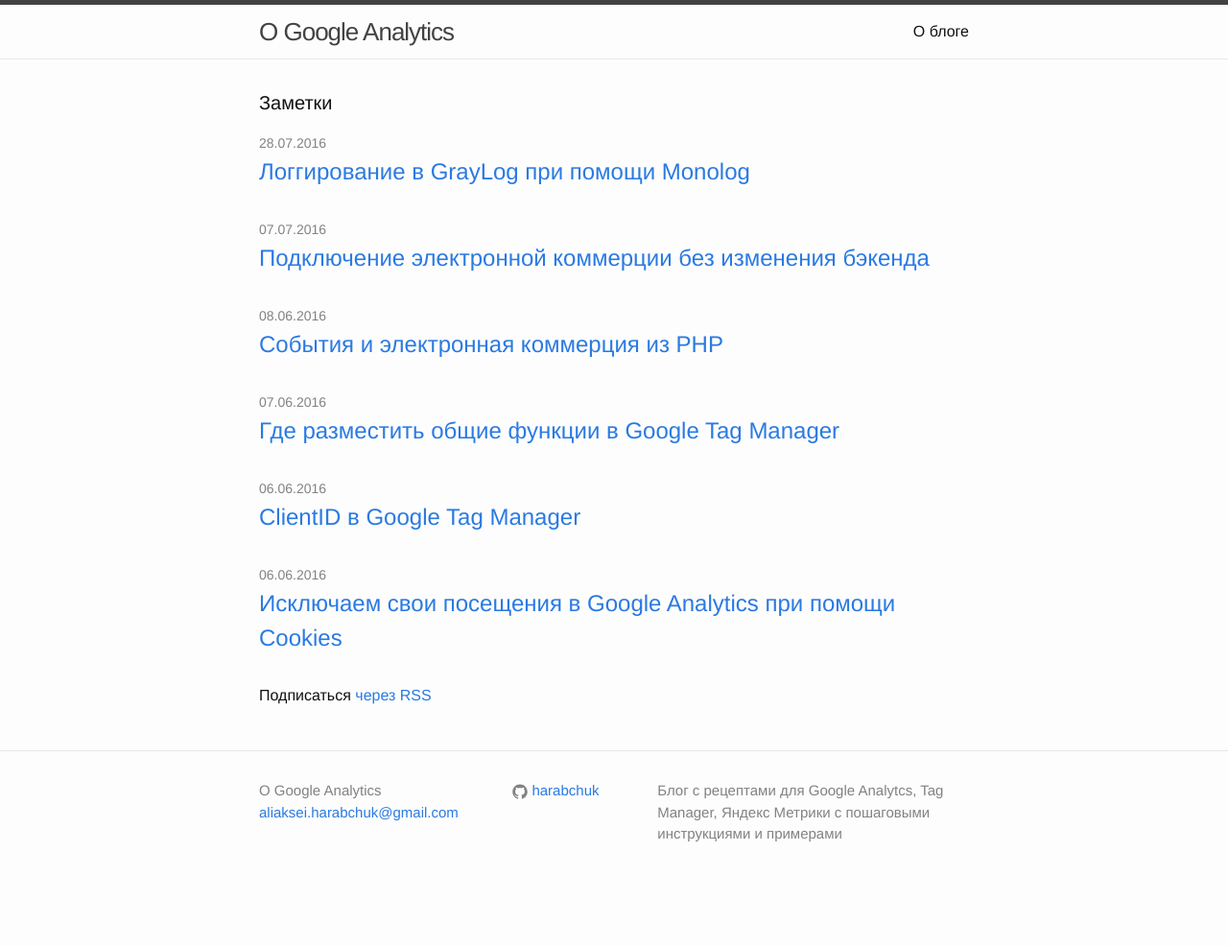
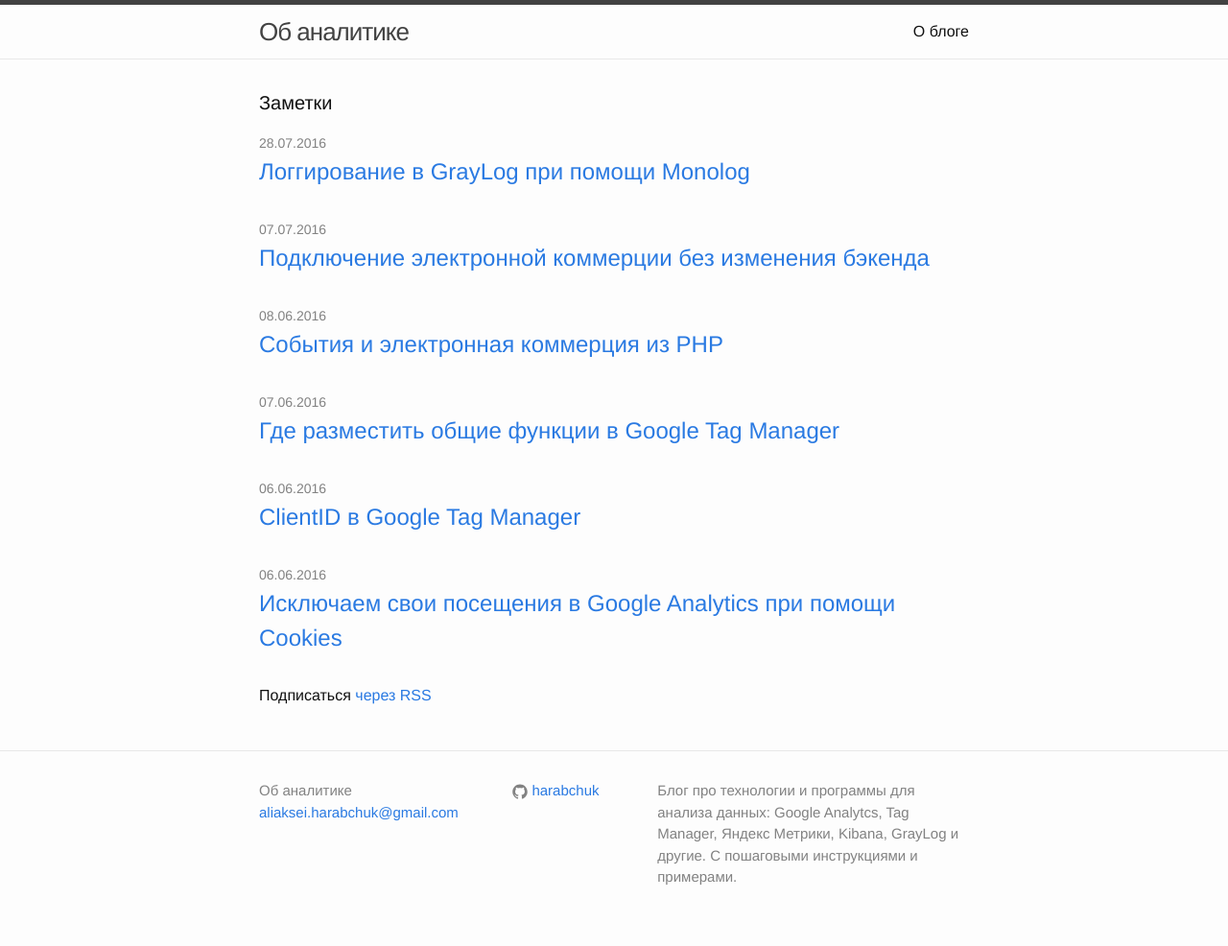
Before and after one commit to harabchuk/metricexpert.ru, a Jekyll site: the page built from index.html, in a window 1280 px wide. Shown: the whole page at 96% size. Built offline with Jekyll 4.4.1, drawn with Linux system fonts in a browser that asks for light colours; before the commit the page ends 941 px from its top, so only the background shows below that.

Commit message:
Описание поменял

```diff
--- a/_config.yml
+++ b/_config.yml
@@ -1,9 +1,9 @@
 # Site settings
-title: О Google Analytics
+title: Об аналитике
 email: aliaksei.harabchuk@gmail.com
 description: >
-  Блог с рецептами для Google Analytcs, Tag Manager, Яндекс Метрики
-  с пошаговыми инструкциями и примерами
+  Блог про технологии и программы для анализа данных: Google Analytcs, Tag Manager, Яндекс Метрики, Kibana, GrayLog и другие.
+  С пошаговыми инструкциями и примерами.
 baseurl: "" # the subpath of your site, e.g. /blog
 url: "http://www.metricexpert.ru" # the base hostname & protocol for your site
 # twitter_username: jekyllrb
```
